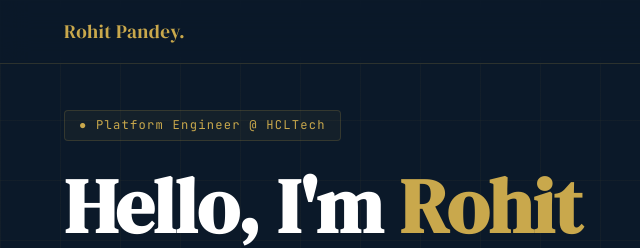
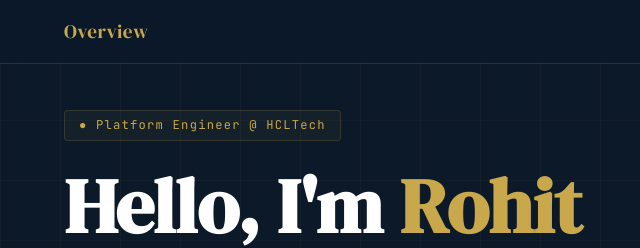
Before and after one commit to rohitpandeygit/rohitpandeygit.github.io, a plain HTML site: page index.html in a window 1280 px wide. Shown: the top 248 px of the page, 0-640 px from the left. Drawn offline with Linux system fonts and the light colour scheme.

Commit message:
Update navigation logo text from 'Rohit Pandey' to 'Overview'

```diff
--- a/index.html
+++ b/index.html
@@ -282,7 +282,7 @@
 
 <!-- NAV -->
 <nav>
-  <a class="nav-logo" href="#hero">Rohit Pandey.</a>
+  <a class="nav-logo" href="#hero">Overview</a>
   <ul class="nav-links">
     <li><a href="#about">About</a></li>
     <li><a href="#skills">Skills</a></li>
```
